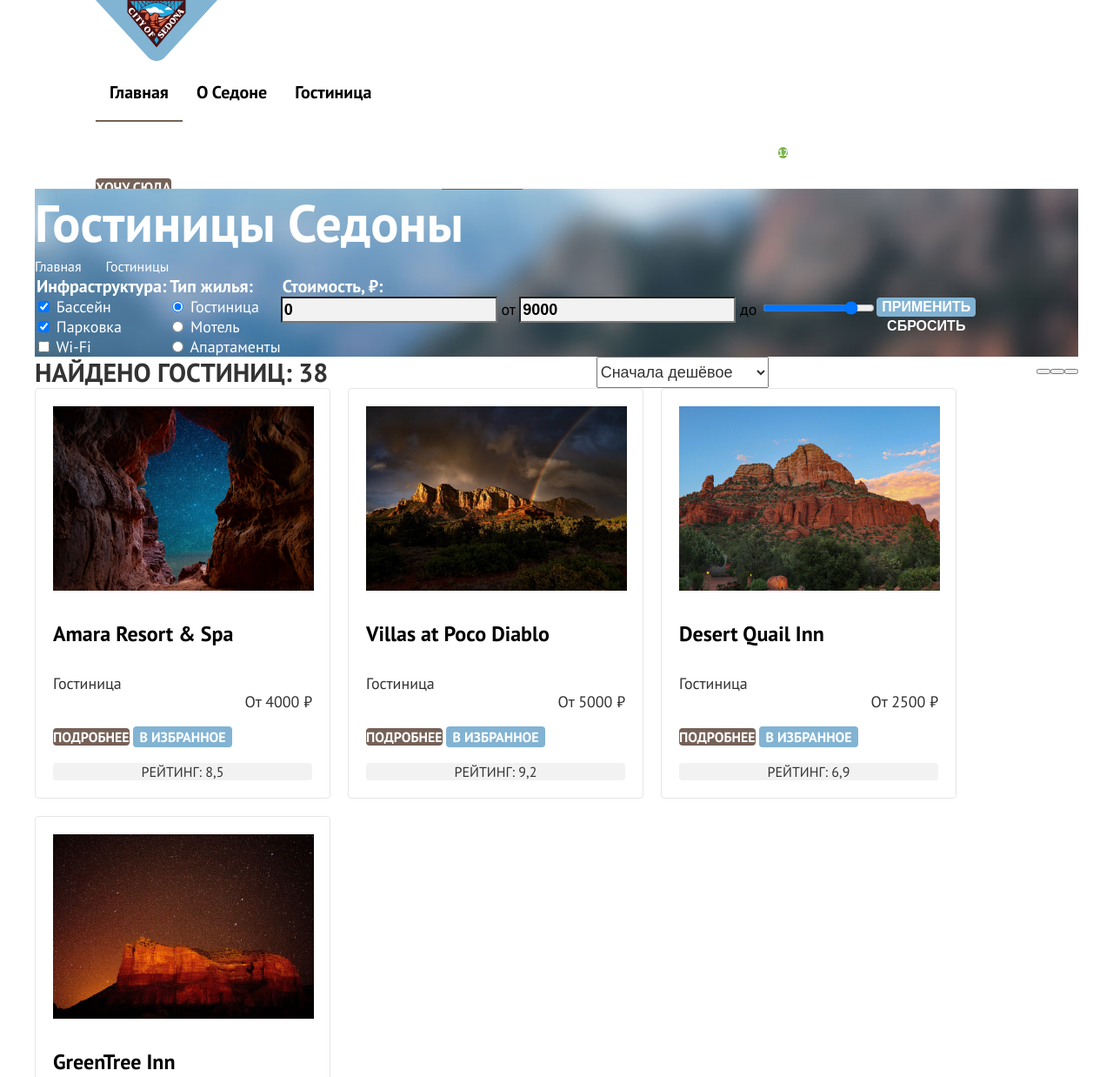
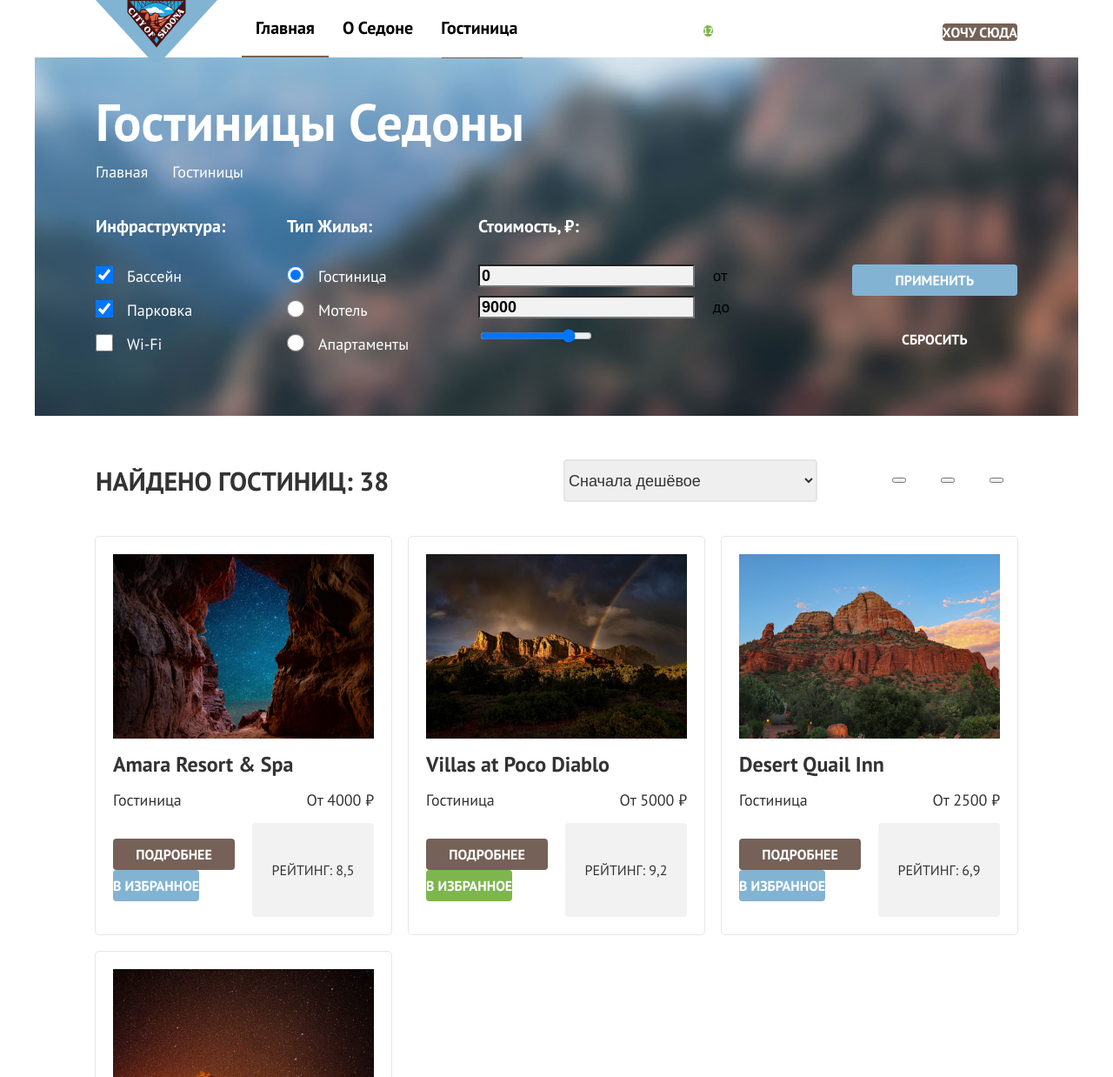
Before and after one commit to htmlacademy-htmlcss/1822099-sedona-36, a plain HTML site: page catalog.html in a window 1280 px wide. Shown: the top 1238 px of the page at 87% size. Drawn offline with Linux system fonts and the light colour scheme.

Commit message:
Микросетки на флексах для всех страниц catalog

```diff
--- a/catalog.html
+++ b/catalog.html
@@ -9,11 +9,11 @@
 
   <body>
     <header class="page-header">
-      <a class="logo">
+      <nav class="navigation">
+        <a class="logo" href="index.html">
           <img src="images/logo.svg" width="140" height="70"
             alt="Welcome to the gorgeous Sedona, because the Grand Canyon sucks!">
         </a>
-      <nav class="navigation">
         <ul class="navigation-list">
           <li class="navigation-item">
             <a class="navigation-link navigation-link-current">Главная</a>
@@ -25,7 +25,6 @@
             <a class="navigation-link" href="catalog.html">Гостиница</a>
           </li>
         </ul>
-      </nav>
         <ul class="navigation-list navigation-user">
           <li class="navigation-item">
             <a class="navigation-link" href="#">
@@ -40,6 +39,7 @@
           </li>
         </ul>
         <a class="header-button" href="#">Хочу сюда</a>
+      </nav>
     </header>
 
     <main class="main-container">
@@ -123,9 +123,9 @@
                 <input class="control-range-input" type="range" name="price-range" min="0" max="9000" value="7500">
               </label>
             </fieldset>
-          <div class="catalog-filter-control">
-            <button class="control-button-submit" type="submit">Применить</button>
-            <button class="control-button-reset" type="reset">Сбросить</button>
+            <div class="catalog-filter-button">
+              <button class="button control-button-submit" type="submit">Применить</button>
+              <button class="button control-button-reset" type="reset">Сбросить</button>
             </div>
           </form>
         </section>
@@ -134,6 +134,7 @@
           <h2 class="visually-hidden">Каталог гостиниц</h2>
           <div class="catalog-header">
             <span class="search-result">Найдено гостиниц: 38</span>
+            <div class="sorting-container">
               <select class="select-control" id="sorting" name="sorting">
                 <option class="sorting" value="cheap" selected>Сначала дешёвое</option>
                 <option class="sorting" value="popular">Сначала популярное</option>
@@ -158,57 +159,50 @@
                 </li>
               </ol>
             </div>
+          </div>
 
           <ul class="product-list">
             <li class="product-card">
-            <a class="product-card-link" href="#">
               <img class="product-card-image" src="images/hotel-1.jpg" width="300" height="212" alt="#">
-              <h4 class="product-card-title">Amara Resort & Spa</h4>
-            </a>
+              <h3 class="product-card-title">Amara Resort & Spa</h3>
               <span class="type-of-appartments">Гостиница</span>
               <span class="product-card-price">От 4000 ₽</span>
               <p class="product-card-row">
                 <a class="button-detail button" href="#">Подробнее</a>
-              <button class="button-favorites button" type="button">В избранное</button>
+                <button class="button-favorites button" type="button">В ИЗБРАННОЕ</button>
               </p>
               <span class="product-card-raiting">Рейтинг: 8,5</span>
             </li>
             <li class="product-card">
-            <a class="product-card-link" href="#">
               <img class="product-card-image" src="images/hotel-2.jpg" width="300" height="212" alt="#">
-              <h4 class="product-card-title">Villas at Poco Diablo</h4>
-            </a>
+              <h3 class="product-card-title">Villas at Poco Diablo</h3>
               <span class="type-of-appartments">Гостиница</span>
               <span class="product-card-price">От 5000 ₽</span>
               <p class="product-card-row">
                 <a class="button-detail button" href="#">Подробнее</a>
-              <button class="button-favorites button" type="button">В избранное</button>
+                <button class="button-favorites button button-active" type="button">В ИЗБРАННОЕ</button>
               </p>
               <span class="product-card-raiting">Рейтинг: 9,2</span>
             </li>
             <li class="product-card">
-            <a class="product-card-link" href="#">
               <img class="product-card-image" src="images/hotel-3.jpg" width="300" height="212" alt="#">
-              <h4 class="product-card-title">Desert Quail Inn</h4>
-            </a>
+              <h3 class="product-card-title">Desert Quail Inn</h3>
               <span class="type-of-appartments">Гостиница</span>
               <span class="product-card-price">От 2500 ₽</span>
               <p class="product-card-row">
                 <a class="button-detail button" href="#">Подробнее</a>
-              <button class="button-favorites button" type="button">В избранное</button>
+                <button class="button-favorites button" type="button">В ИЗБРАННОЕ</button>
               </p>
               <span class="product-card-raiting">Рейтинг: 6,9</span>
             </li>
             <li class="product-card">
-            <a class="product-card-link" href="#">
               <img class="product-card-image" src="images/hotel-4.jpg" alt="#">
-              <h4 class="product-card-title">GreenTree Inn</h4>
-            </a>
+              <h3 class="product-card-title">GreenTree Inn</h3>
               <span class="type-of-appartments">Гостиница</span>
               <span class="product-card-price">От 1500 ₽</span>
               <p class="product-card-row">
                 <a class="button-detail button" href="#">Подробнее</a>
-              <button class="button-favorites button" type="button">В избранное</button>
+                <button class="button-favorites button" type="button">В ИЗБРАННОЕ</button>
               </p>
               <span class="product-card-raiting">Рейтинг: 5,0</span>
             </li>
@@ -256,33 +250,29 @@
     </main>
 
     <footer class="page-footer">
-      <section class="footer-contacts">
       <h2 class="visually-hidden">Социальные сети</h2>
       <ul class="footer-social-list">
         <li class="footer-social-item">
           <a class="button" href="https://vk.com/htmlacademy">
-              <span class="visually-hidden">ВКонтакте</span>
+            <span class="visually-hidden">Вконтакте</span>
           </a>
         </li>
         <li class="footer-social-item">
-            <a class="button" href="https://t.me/htmlacademy">
-              <span class="visually-hidden">Телеграм</span>
+          <a class="button" href="https://t.me/htmlacademy ">
+            <span class="visually-hidden">Telegram</span>
           </a>
         </li>
         <li class="footer-social-item">
           <a class="button" href="https://www.youtube.com/user/htmlacademyru">
-              <span class="visually-hidden">Ютуб</span>
+            <span class="visually-hidden">Youtube</span>
           </a>
         </li>
       </ul>
       <h2 class="visually-hidden">Контакты</h2>
-        <address class="footer-contacts-address">
       <a class="footer-telephone" href="tel:+78128121212">+7 (812) 812-12-12</a>
-          <a class="about-text" href="https://htmlacademy.ru/">
-            <img class="about-logo" src="images/html-academy.svg" width="115" height="33" alt="Логотип HTML Academy.">
+      <a class="footer-logo" href="https://htmlacademy.ru/">
+        <img src="/images/html-academy.svg" width="115" height="33" alt="Логотип HTML Academy">
       </a>
-        </address>
-      </section>
     </footer>
 
   </body>
--- a/styles/styles.css
+++ b/styles/styles.css
@@ -465,11 +465,6 @@ body {
   width: 48px;
 }
 
-.footer-social-item .button {
-  color: #000000;
-  text-decoration: ;
-}
-
 .footer-telephone {
   min-width: 720px;
   font-size: 40px;
@@ -495,22 +490,25 @@ body {
   flex-direction: column;
   background: url(../images/background-catalog.jpg);
   background-repeat: no-repeat;
-  background-color: #FFFFFF;
   color: #FFFFFF;
+  padding: 35px 70px 70px;
+  box-sizing: border-box;
 }
 
 .inner-header-title {
   font-weight: 700;
   font-size: 60px;
   line-height: 78px;
-  margin: 0;
+  margin-top: 0;
+  margin-bottom: 8px;
 }
 
 .breadcrumbs {
   display: flex;
   margin: 0;
+  margin-bottom: 40px;
   padding: 0;
-  list-style: none;
+  list-style-type: none;
 }
 
 .breadcrumbs-item {
@@ -518,10 +516,6 @@ body {
 }
 
 .breadcrumbs-link {
-  font-style: normal;
-  font-weight: 400;
-  font-size: 16px;
-  line-height: 21px;
   color: #FFFFFF;
   text-decoration: none;
 }
@@ -531,7 +525,11 @@ body {
 }
 
 .catalog-filter-group {
+  min-width: 150px;
+  display: flex;
+  flex-wrap: wrap;
   margin: 0;
+  margin-right: 70px;
   padding: 0;
   border: none;
 }
@@ -541,10 +539,16 @@ body {
   font-size: 20px;
   line-height: 24px;
   font-style: normal;
+  text-transform: capitalize;
+  margin: 0;
+  margin-bottom: 32px;
+  padding: 0;
 }
 
 .catalog-filter-list {
+  max-width: 151px;
   display: flex;
+  flex-wrap: wrap;
   flex-direction: column;
   justify-content: center;
   margin: 0;
@@ -552,19 +556,29 @@ body {
   list-style: none;
 }
 
+.catalog-filter-item:not(:last-child) {
+  margin: 0 0 16px 0;
+}
+
 .control {
+  display: flex;
   font-weight: 400;
   font-size: 18px;
   line-height: 23px;
+  align-self: flex-start;
 }
 
 .control-input {
+  min-width: 20px;
+  height: 20px;
   font-style: normal;
   font-weight: 700;
   font-size: 18px;
   line-height: 24px;
   color: #000000;
   background-color: #F2F2F2;
+  align-self: flex-start;
+  margin: 0 16px 0 0;
 }
 
 .control-label-input {
@@ -574,33 +588,23 @@ body {
   color: #000000;
 }
 
-.catalog-filter-control {
+.catalog-filter-button {
+  width: 191px;
   display: flex;
   flex-direction: column;
-  justify-content: center;
+  justify-content: space-between;
 }
 
 .control-button-submit {
-  font-weight: 700;
-  font-size: 16px;
-  line-height: 20px;
-  align-items: center;
-  text-align: center;
-  text-transform: uppercase;
-  color: #FFFFFF;
-  background: #82B3D3;
-  border-radius: 4px;
-  border: none
+  margin: 56px 0 32px;
+  padding: 8px 50px;
+  background-color: #82B3D3;
+  border: none;
+  box-sizing: border-box;
 }
 
 .control-button-reset {
-  font-weight: 700;
-  font-size: 16px;
-  line-height: 20px;
-  align-items: center;
-  text-align: center;
-  text-transform: uppercase;
-  color: #FFFFFF;
+  padding: 8px 50px;
   border: none;
   background-color: rgba(0, 0, 0, 0);
 }
@@ -608,6 +612,7 @@ body {
 /* Каталог гостиниц */
 
 .catalog {
+  padding: 50px 70px 60px;
   display: flex;
   flex-direction: column;
 }
@@ -615,21 +620,36 @@ body {
 .catalog-header {
   display: flex;
   justify-content: space-between;
+  margin-bottom: 40px;
 }
 
 .search-result {
+  min-width: 350px;
   font-weight: 700;
   font-size: 30px;
   line-height: 36px;
   text-transform: uppercase;
+  align-self: center;
+}
+
+.sorting-container {
+  width: 522px;
+  display: flex;
+  justify-content: space-between;
 }
 
 .select-control {
+  width: 292px;
+  height: 49px;
   font-style: normal;
   font-weight: 400;
   font-size: 18px;
   line-height: 21px;
   color: #333333;
+  border: 2px solid #E5E5E5;
+  border-radius: 4px;
+  margin: 0;
+  box-sizing: border-box;
 
 }
 
@@ -646,70 +666,79 @@ body {
 }
 
 .sorting-card-list {
+  width: 160px;
   display: flex;
   margin: 0;
   padding: 0;
-  list-style: none;
+  list-style-type: none;
+  justify-content: space-between;
+}
+
+.sorting-card-item {
+  width: 48px;
+  height: 48px;
+  display: flex;
+  justify-content: center;
+  align-items: center;
+  box-sizing: border-box;
 }
 
 .product-list {
-  display: flex;
-  flex-wrap: wrap;
-  justify-content: flex-start;
+  display: grid;
+  grid-template-columns: 1fr 1fr 1fr;
   gap: 20px;
-  margin: 0;
+  margin: 0 0 80px;
   padding: 0;
-  list-style: none;
+  list-style-type: none;
 }
 
 .product-card {
-  width: 340px;
-  min-height: 438px;
-  display: flex;
-  flex-direction: column;
+  display: grid;
+  grid-template-columns: 140px 140px;
+  gap: 16px 20px;
   margin: 0;
   padding: 20px;
-  border: 1px solid #E6E6E6;
+  outline: 1px solid #E6E6E6;
   border-radius: 4px;
+  box-sizing: border-box;
+  word-break: break-all;
+}
+
+.product-card-image {
+  grid-column: 1 / -1;
+}
+
+.product-card-title {
+ max-width: 300px;
+ grid-column: 1 / -1;
+ margin: 0;
+ font-weight: 700;
+ font-size: 24px;
+ line-height: 28px;
+}
+
+.button-detail {
+  min-height: 36px;
+  display: grid;
+  align-items: center;
+  background-color: #756157;
   box-sizing: border-box;
 }
 
-.product-card-link {
-  text-decoration: none;
+
+
+.button-favorites {
+  min-height: 36px;
+  display: grid;
+  align-items: center;
+  border: none;
+  background-color: #82B3D3;
+  padding: 0;
+  box-sizing: border-box;
 }
 
-.product-card-title {
-  font-style: normal;
-  font-weight: 700;
-  font-size: 24px;
-  line-height: 28px;
-  color: #000000;
-}
-
-.button-detail {
-  font-weight: 700;
-  font-size: 16px;
-  line-height: 20px;
-  text-align: center;
-  color: #FFFFFF;
-  text-decoration: none;
-  text-transform: uppercase;
-  background-color: #756157;
-  border-radius: 4px;
-}
-
-.button-favorites {
-  font-style: normal;
-  font-weight: 700;
-  font-size: 16px;
-  line-height: 20px;
-  text-align: center;
-  color: #ffffff;
-  border: 1px solid rgba(0, 0, 0, 0);
-  background-color: #82B3D3;
-  border-radius: 4px;
-  text-decoration: none;
-  text-transform: uppercase;
+.button-active {
+  background-color: #7DB54F;
 }
 
 .product-card-price {
@@ -717,6 +746,11 @@ body {
 }
 
 .product-card-raiting {
+  min-height: 37px;
+  display: grid;
+  align-items: center;
+  grid-column-start: 2;
+  font-weight: 400;
   font-size: 16px;
   line-height: 20px;
   text-align: center;
@@ -730,19 +764,19 @@ body {
 
 .pagination {
   display: flex;
+  flex-wrap: wrap;
   margin: 0;
   padding: 0;
-  list-style: none;
+  list-style-type: none;
 }
 
-.pagination-item {
-  display: flex;
+.pagination-item:not(:last-child) {
   margin-right: 8px;
-  list-style: none;
-}
+  }
 
 .pagination-link {
   width: 60px;
+  height: 60px;
   display: flex;
   justify-content: center;
   align-items: center;
```
Lines whose indentation alone changed are shown as unchanged.
